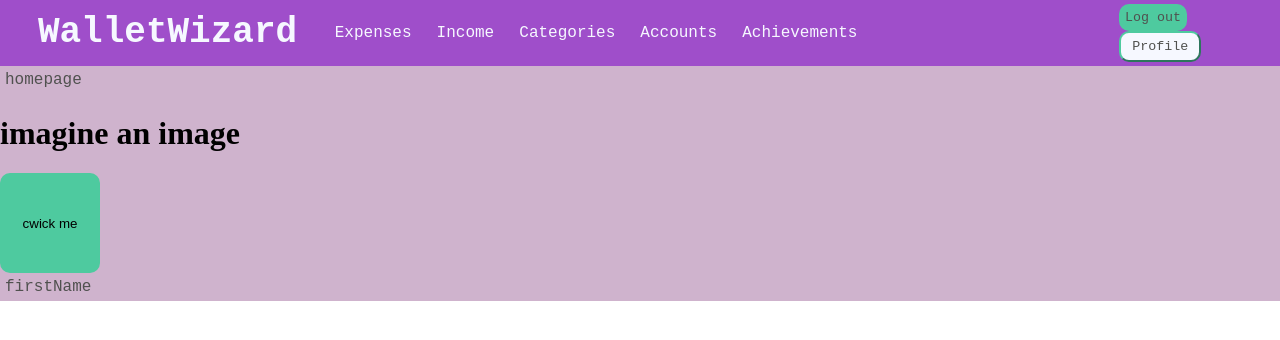
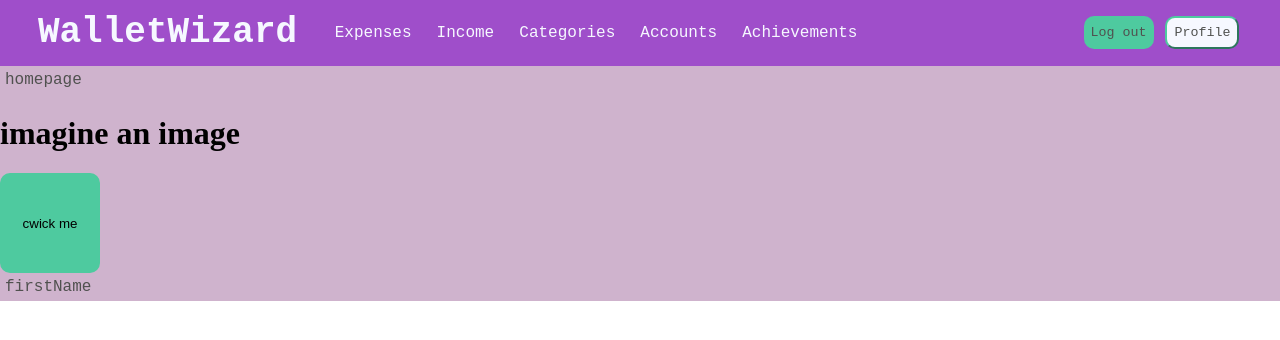
Before and after one commit to yyong1/wallet-wizard-React, a React (Create React App) app: page / in a window 1280 px wide. Shown: the top 340 px of the page. Built offline with nearby package versions, Linux system fonts and the light colour scheme.

Commit message:
navbar fixed

```diff
--- a/src/components/navbar/Navbar.css
+++ b/src/components/navbar/Navbar.css
@@ -29,4 +29,8 @@
 .navbar .buttons{
     /*problem*/
     margin-left: auto;
+    float: right;
+    width: 40%;
+    display: flex;
+    justify-content: flex-end;
 }
--- a/src/components/navbar/Navbar.js
+++ b/src/components/navbar/Navbar.js
@@ -11,10 +11,10 @@ const Navbar = () => {
             <a>Accounts</a>
             <a>Achievements</a>
             <div className='buttons'>
-                <button className='primary'>
+                <button className='primary' style={{marginRight:"3%"}}>
                     <p>Log out</p>
                 </button>
-                <button className='primary-outlined'>
+                <button className='primary-outlined' style={{marginRight:"7%"}}>
                     <p>Profile</p>
                 </button>
             </div>
--- a/src/index.css
+++ b/src/index.css
@@ -22,6 +22,14 @@ p {
   padding: 5px;
 }
 
+h2{
+  font-family: "Inconsolata", monospace;
+  color: var(--ww-black);
+  margin: 0;
+  padding: 5px;
+  font-weight: 700;
+}
+
 body {
   margin: 0;
   padding: 0;
@@ -39,9 +47,10 @@ button.primary:hover{
 }
 
 button.primary-outlined{
+  background-color: var(--ww-white);
   border-color: var(--accent-primary);
-  background-color: var(--ww-white);
   border-radius: 10px;
+  padding: 0.5%;
 }
 
 button.primary-outlined:hover{
```
